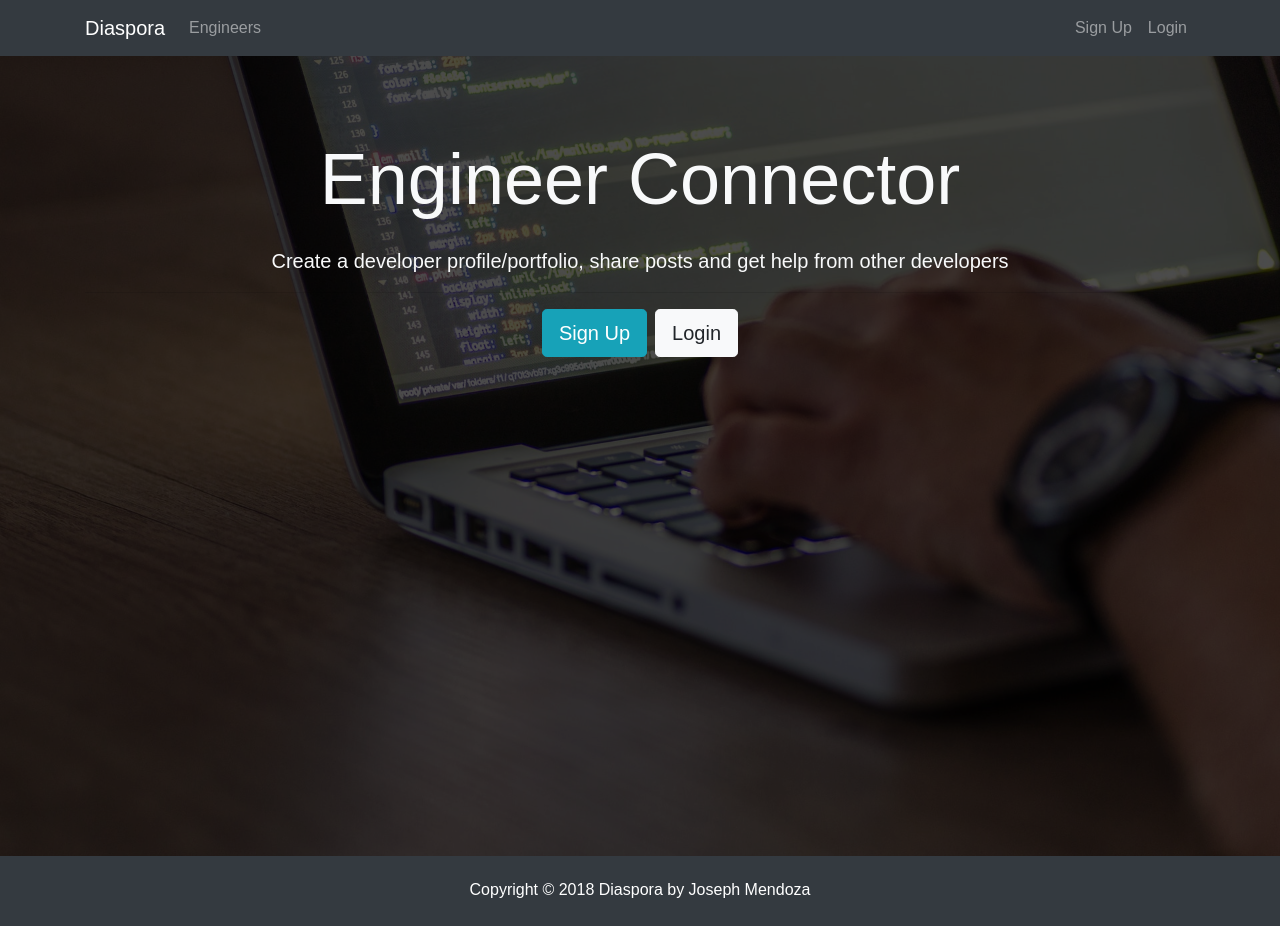
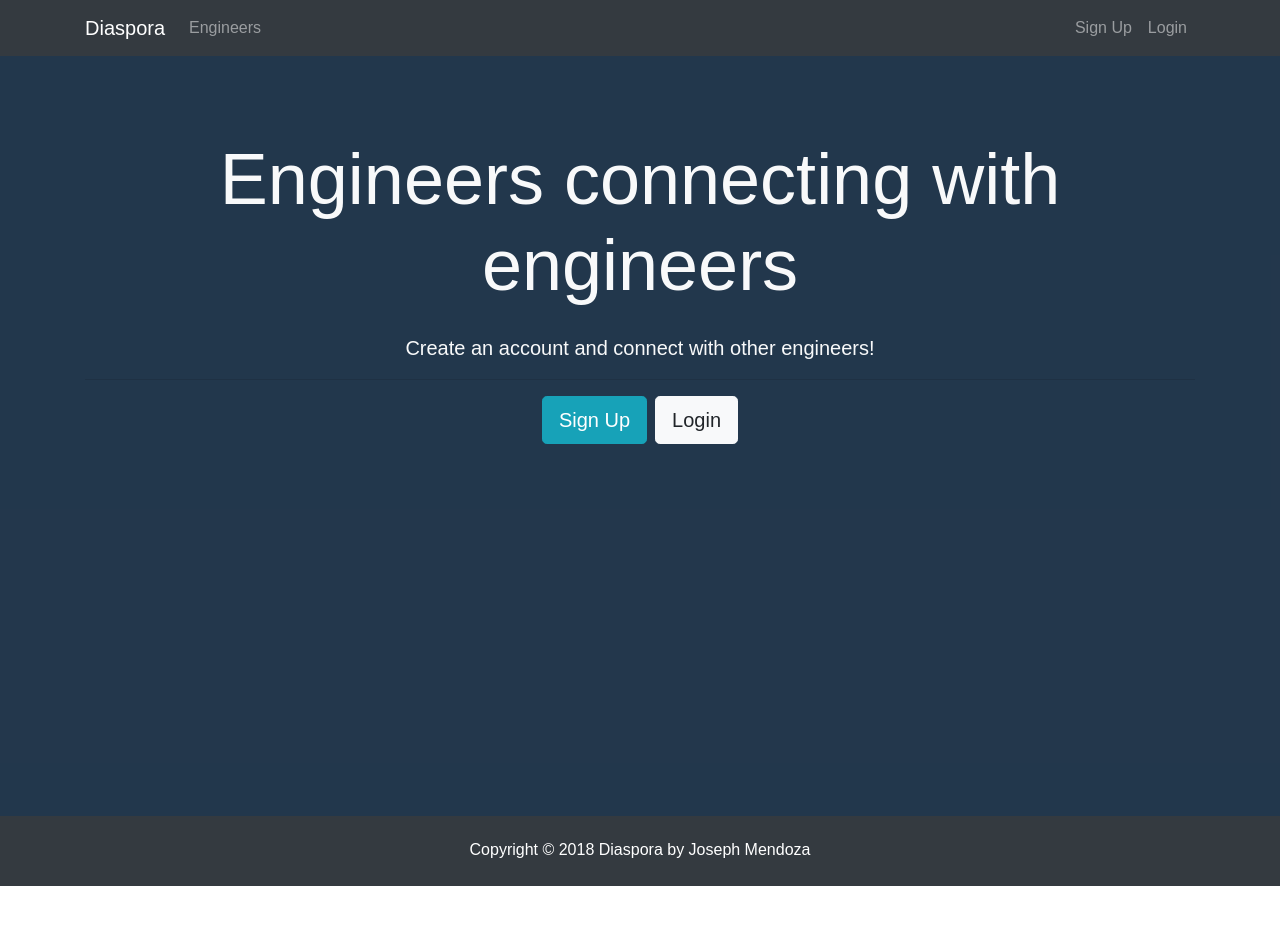
Before and after one commit to xerxes23/alephnet, a React (Create React App) app in the folder client/: page / in a window 1280 px wide. After the commit the page ends 886 px from the top, so only its background shows below. Built offline with nearby package versions, Linux system fonts and the light colour scheme.

Commit message:
Add new background

```diff
--- a/client/src/App.css
+++ b/client/src/App.css
@@ -4,10 +4,8 @@ img {
 
 .landing {
   position: relative;
-  background: url('./img/showcase.jpg') no-repeat;
-  background-size: cover;
-  background-position: center;
-  height: 100vh;
+  background-color: #74b9ff;
+  height: 95vh;
   margin-top: -24px;
   margin-bottom: -50px;
 }
--- a/client/src/components/layout/Landing.js
+++ b/client/src/components/layout/Landing.js
@@ -17,11 +17,12 @@ class Landing extends Component {
           <div className="container">
             <div className="row">
               <div className="col-md-12 text-center">
-                <h1 className="display-3 mb-4">Engineer Connector</h1>
+                <h1 className="display-3 mb-4">
+                  Engineers connecting with engineers
+                </h1>
                 <p className="lead">
                   {" "}
-                  Create a developer profile/portfolio, share posts and get help
-                  from other developers
+                  Create an account and connect with other engineers!
                 </p>
                 <hr />
                 <Link to="/register" className="btn btn-lg btn-info mr-2">
```
